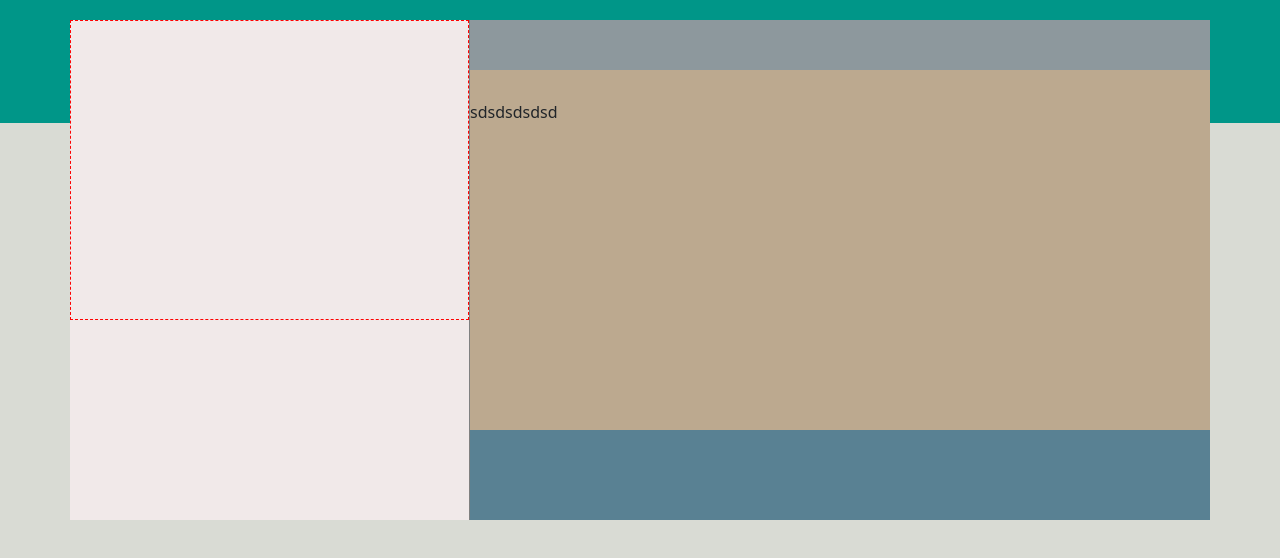
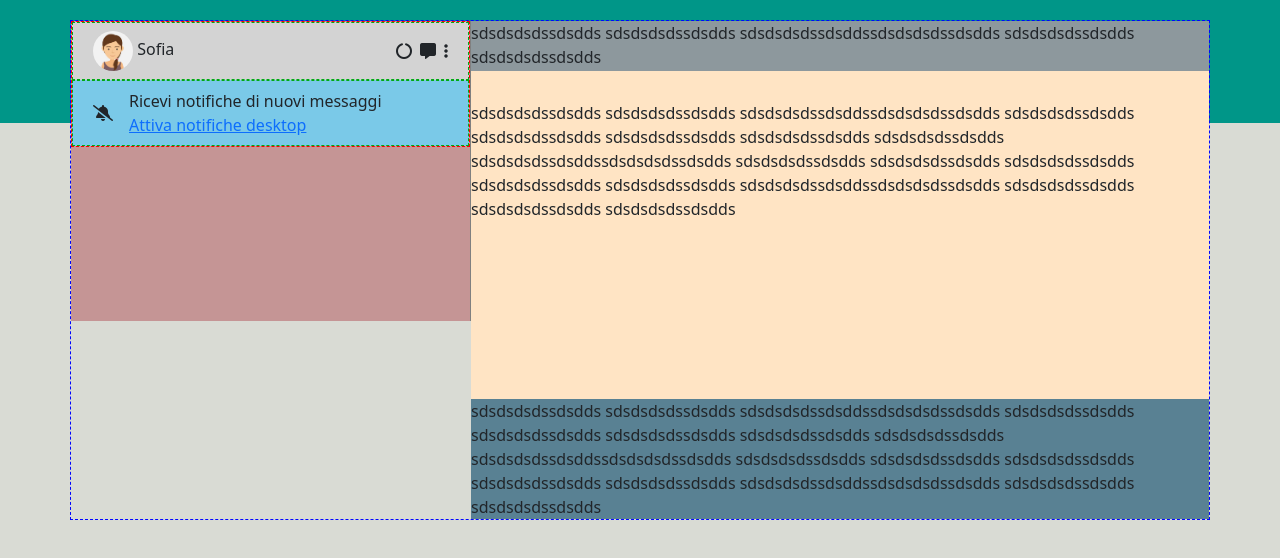
Before and after one commit to S-Lombardi/vue-boolzapp, a plain HTML site: page index.html in a window 1280 px wide. Drawn offline with nearby package versions, Linux system fonts and the light colour scheme.

Commit message:
Inserimento contenuti nella sidebar dei contatti

```diff
--- a/css/style.css
+++ b/css/style.css
@@ -10,20 +10,19 @@ body{
 }
 
 /* LAYOUT */
-.container-main{
+.box-content{
     width: 1140px;
     margin: 20px auto;
+    padding: 0;
+    border: 1px dashed rgb(0, 4, 255);
     min-height: 500px;
     position: relative;
 }
 
 .sidebar{
     width: 400px;
-    height: 100%;
-    background-color: rgb(241, 233, 233);
-    position: absolute;
-    top: 0;
-    bottom: 0;
+    min-height: 300px;
+    background-color: rgb(197, 149, 149);
     border-right: 1px solid gray;
 
 }
@@ -33,18 +32,20 @@ body{
     background-color:#8d989d;
     position: absolute;
     right: 0;
-    z-index: 3;
+    top: 0;
 }
 
 
 .message-content{
     width: calc(100% - 400px);
+    height: 100%;
     position: absolute;
-    top:0;
     right:0;
     padding-top: 80px;
-    bottom:0px;
-    background-color:#bca98f;
+    background-color: bisque;
+    top: 0;
+    z-index: -2;
+
 }
 
 .bottom-bar-message{
@@ -55,9 +56,29 @@ body{
     bottom: 0;
     right: 0;
 }
-/* FINE LAYOUT */
 
 .container{
     border: 1px dashed red;
-    min-height: 300px;
 }
+.col{
+    border: 1px dashed rgb(0, 170, 20);
+
+}
+
+/* FINE LAYOUT */
+
+/* SIDEBAR */
+.color-topbar{
+    background-color: lightgrey;
+}
+.img-topbar{
+    width: 40px;
+    border-radius: 50%;
+}
+
+.color-notifications{
+    background-color: rgb(122, 201, 232);
+
+
+}
+/* FINE SIDEBAR */
--- a/index.html
+++ b/index.html
@@ -1,30 +1,73 @@
 <!DOCTYPE html>
 <html lang="en">
+
 <head>
     <meta charset="UTF-8">
     <meta name="viewport" content="width=device-width, initial-scale=1.0">
     <!-- FontAwesom -->
     <link rel="stylesheet" href="https://cdnjs.cloudflare.com/ajax/libs/font-awesome/6.4.0/css/all.min.css">
     <!-- Bootstrap -->
-    <link href="https://cdn.jsdelivr.net/npm/bootstrap@5.3.0/dist/css/bootstrap.min.css" rel="stylesheet" integrity="sha384-9ndCyUaIbzAi2FUVXJi0CjmCapSmO7SnpJef0486qhLnuZ2cdeRhO02iuK6FUUVM" crossorigin="anonymous">
+    <link href="https://cdn.jsdelivr.net/npm/bootstrap@5.3.0/dist/css/bootstrap.min.css" rel="stylesheet"
+        integrity="sha384-9ndCyUaIbzAi2FUVXJi0CjmCapSmO7SnpJef0486qhLnuZ2cdeRhO02iuK6FUUVM" crossorigin="anonymous">
     <!-- css -->
     <link rel="stylesheet" href="./css/style.css">
     <title>Vue Boolzapp</title>
 </head>
+
 <body>
 
-    <div class="container-main">
+    <div class="box-content">
+
+
 
         <!-- SIDEBAR -->
         <div class="sidebar">
             <div class="container">
-                <!-- User -->
-                <div>
+                <div class="row flex-column">
+                    <!-- USER -->
+                    <div class="col color-topbar">
+                        <div class="m-2 d-flex justify-content-between">
+                            <!-- immagine user + nome -->
+                            <div>
+                                <img src="img/avatar_io.jpg" class="img-topbar" alt="io">
+                                <span>Sofia</span>
+                            </div>
+                            <!-- Icone -->
+                            <div class="d-flex align-items-center">
+                                <i class="fas fa-circle-notch me-2"></i>
+                                <i class="fas fa-message me-2"></i>
+                                <i class="fa-solid fa-ellipsis-vertical"></i>
+                            </div>
+                        </div>
+                    </div>
+                    <!-- FINE USER -->
+
+                    <!-- NOTIFICHE -->
+                    <div class="col color-notifications ">
+                        <div class="d-flex m-2">
+                            <!-- icona -->
+                            <div class="d-flex align-items-center">
+                                <i class="fa-solid fa-bell-slash"></i>
+                            </div>
+
+                            <div class="d-flex flex-column ms-3">
+                                <span>Ricevi notifiche di nuovi messaggi</span>
+                                <a href="">Attiva notifiche desktop</a>
+                            </div>
+
+                        </div>
+                    </div>
+                    <!-- FINE NOTIFICHE -->
+
+
+
+
 
                 </div>
 
 
             </div>
+
 
         </div>
         <!-- FINE SIDEBAR -->
@@ -32,12 +75,37 @@
 
 
         <div class="top-bar-message">
+            sdsdsdsdssdsdds
+            sdsdsdsdssdsdds
+            sdsdsdsdssdsddssdsdsdsdssdsdds
+            sdsdsdsdssdsdds
+            sdsdsdsdssdsdds
+
+
 
         </div>
         <!-- MAIN -->
         <div class="message-content">
 
-            sdsdsdsdsd
+            sdsdsdsdssdsdds
+            sdsdsdsdssdsdds
+            sdsdsdsdssdsddssdsdsdsdssdsdds
+            sdsdsdsdssdsdds
+            sdsdsdsdssdsdds
+            sdsdsdsdssdsdds
+            sdsdsdsdssdsdds
+            sdsdsdsdssdsdds
+            sdsdsdsdssdsddssdsdsdsdssdsdds
+            sdsdsdsdssdsdds
+            sdsdsdsdssdsdds
+            sdsdsdsdssdsdds
+            sdsdsdsdssdsdds
+            sdsdsdsdssdsdds
+            sdsdsdsdssdsddssdsdsdsdssdsdds
+            sdsdsdsdssdsdds
+            sdsdsdsdssdsdds
+            sdsdsdsdssdsdds
+
 
 
         </div>
@@ -45,9 +113,31 @@
 
         <!-- BOTTOM-BAR -->
         <div class="bottom-bar-message">
+            sdsdsdsdssdsdds
+            sdsdsdsdssdsdds
+            sdsdsdsdssdsddssdsdsdsdssdsdds
+            sdsdsdsdssdsdds
+            sdsdsdsdssdsdds
+            sdsdsdsdssdsdds
+            sdsdsdsdssdsdds
+            sdsdsdsdssdsdds
+            sdsdsdsdssdsddssdsdsdsdssdsdds
+            sdsdsdsdssdsdds
+            sdsdsdsdssdsdds
+            sdsdsdsdssdsdds
+            sdsdsdsdssdsdds
+            sdsdsdsdssdsdds
+            sdsdsdsdssdsddssdsdsdsdssdsdds
+            sdsdsdsdssdsdds
+            sdsdsdsdssdsdds
 
         </div>
         <!-- FINE BOTTOM-BAR -->
+
+
+
+
+
 
 
 
@@ -60,4 +150,5 @@
     <script src='https://unpkg.com/vue@3/dist/vue.global.js'></script>
     <script src="./js/script.js"></script>
 </body>
+
 </html>
```
